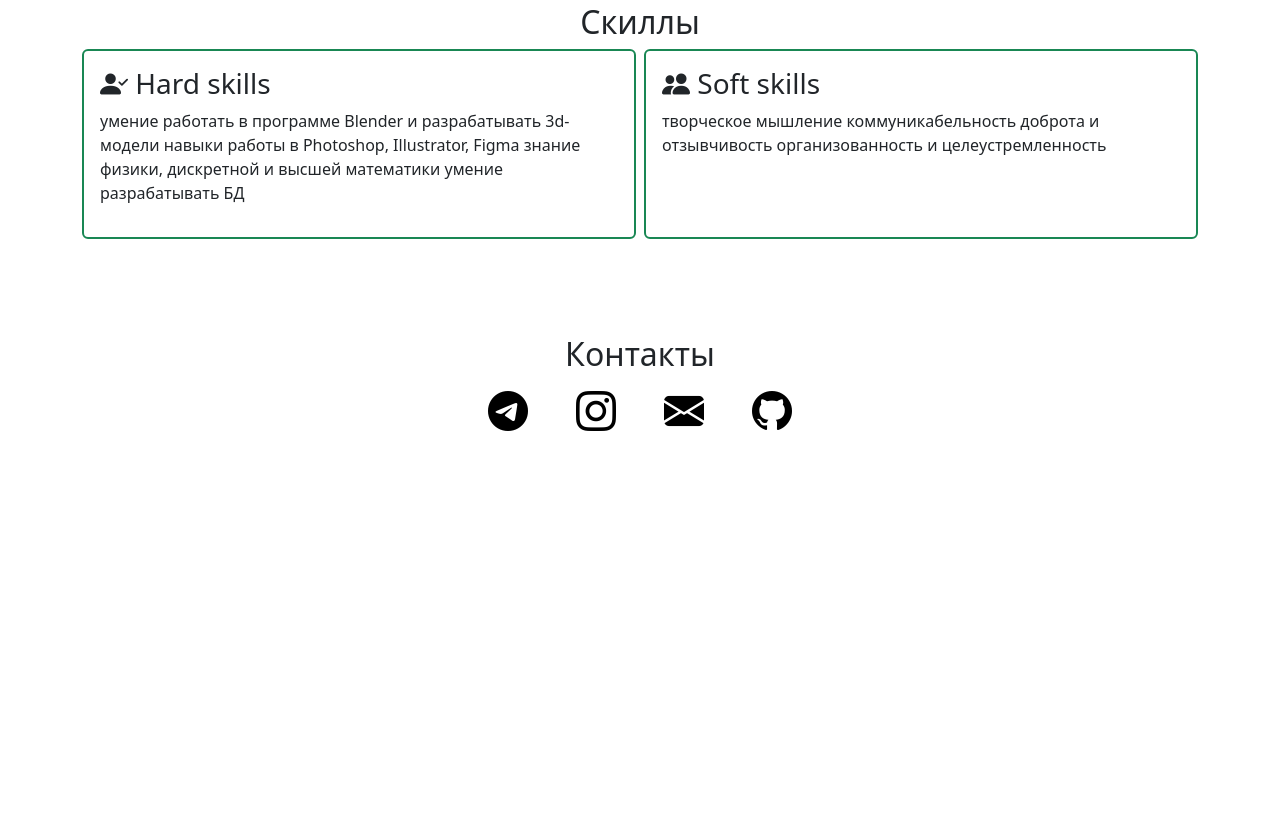
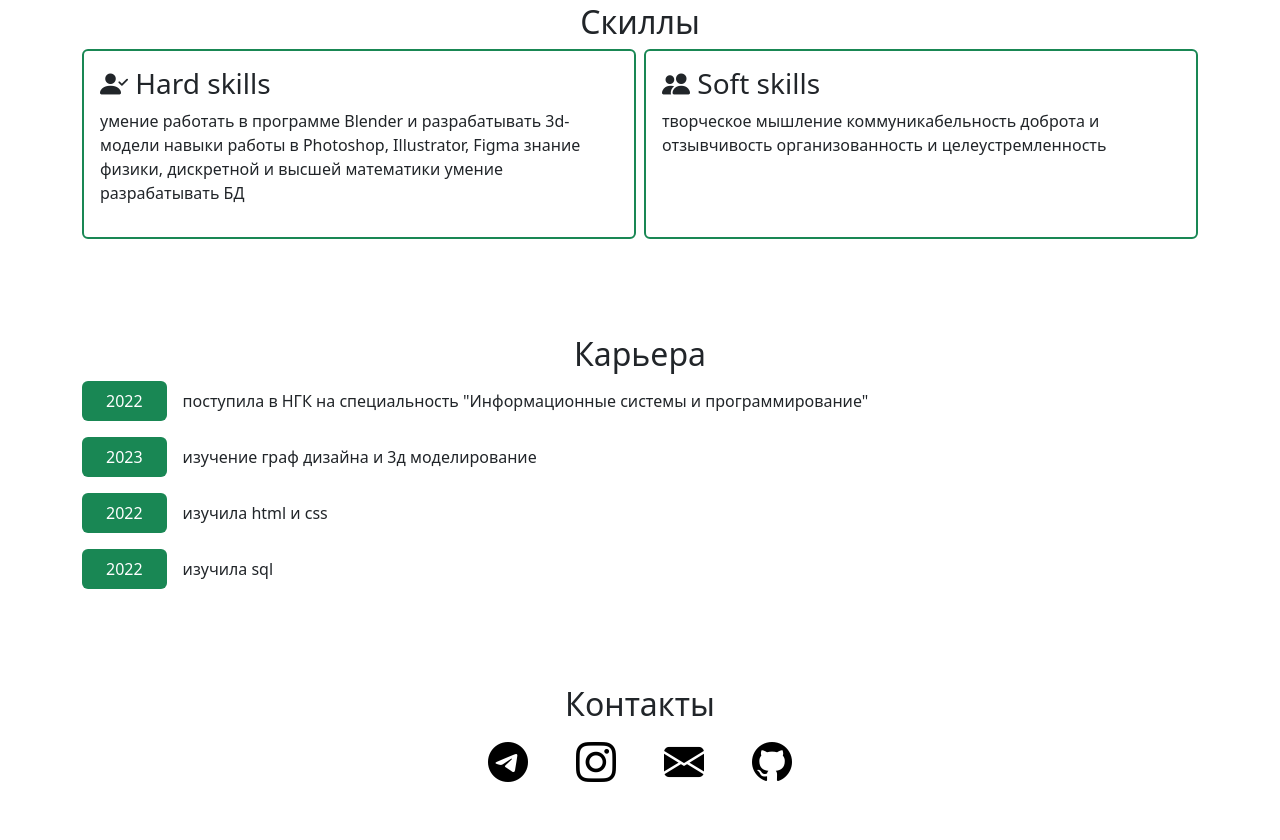
Before and after one commit to natashka1337/portfolio, a plain HTML site: page index.html in a window 1280 px wide. Shown: the part 568-1408 px from the top of the page. Before the commit the page ends 1057 px from the top, so only its background shows below. Drawn offline with nearby package versions, Linux system fonts and the light colour scheme.

Commit message:
блок с карьерой

```diff
--- a/index.html
+++ b/index.html
@@ -48,6 +48,27 @@
       </div>
     </section>
     <section class='py-5'>
+      <h2 id='career' class='text-center'>Карьера</h2>
+      <div class='d-flex flex-column gap-3'>
+        <div class='d-flex gap-3 align-items-center'>
+          <div class='bg-success rounded text-white py-2 px-4'>2022</div>
+          <p class='m-0'>поступила в НГК на специальность "Информационные системы и программирование"</p>
+        </div>
+        <div class='d-flex gap-3 align-items-center'>
+          <div class='bg-success rounded text-white py-2 px-4'>2023</div>
+          <p class='m-0'>изучение граф дизайна и 3д моделирование</p>
+        </div>
+        <div class='d-flex gap-3 align-items-center'>
+          <div class='bg-success rounded text-white py-2 px-4'>2022</div>
+          <p class='m-0'>изучила html и css</p>
+        </div>
+        <div class='d-flex gap-3 align-items-center'>
+          <div class='bg-success rounded text-white py-2 px-4'>2022</div>
+          <p class='m-0'>изучила sql</p>
+        </div>
+      </div>
+    </section>
+    <section class='py-5'>
       <h2 id='contacts' class='text-center'>Контакты</h2>
       <div class='d-flex gap-5 justify-content-center'>
         <a href="https://t.me/pri_padok" class='text-black fs-1'>
```
